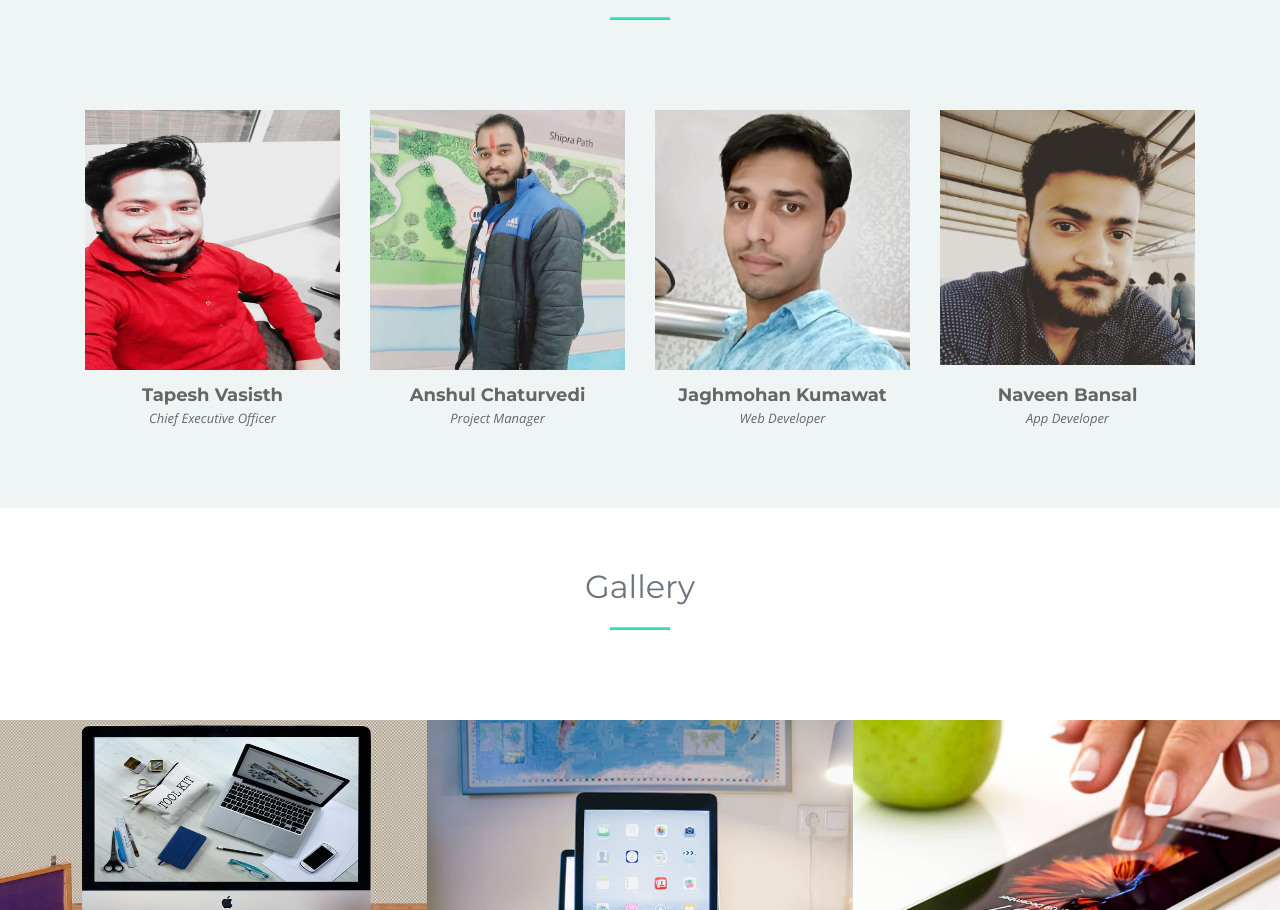
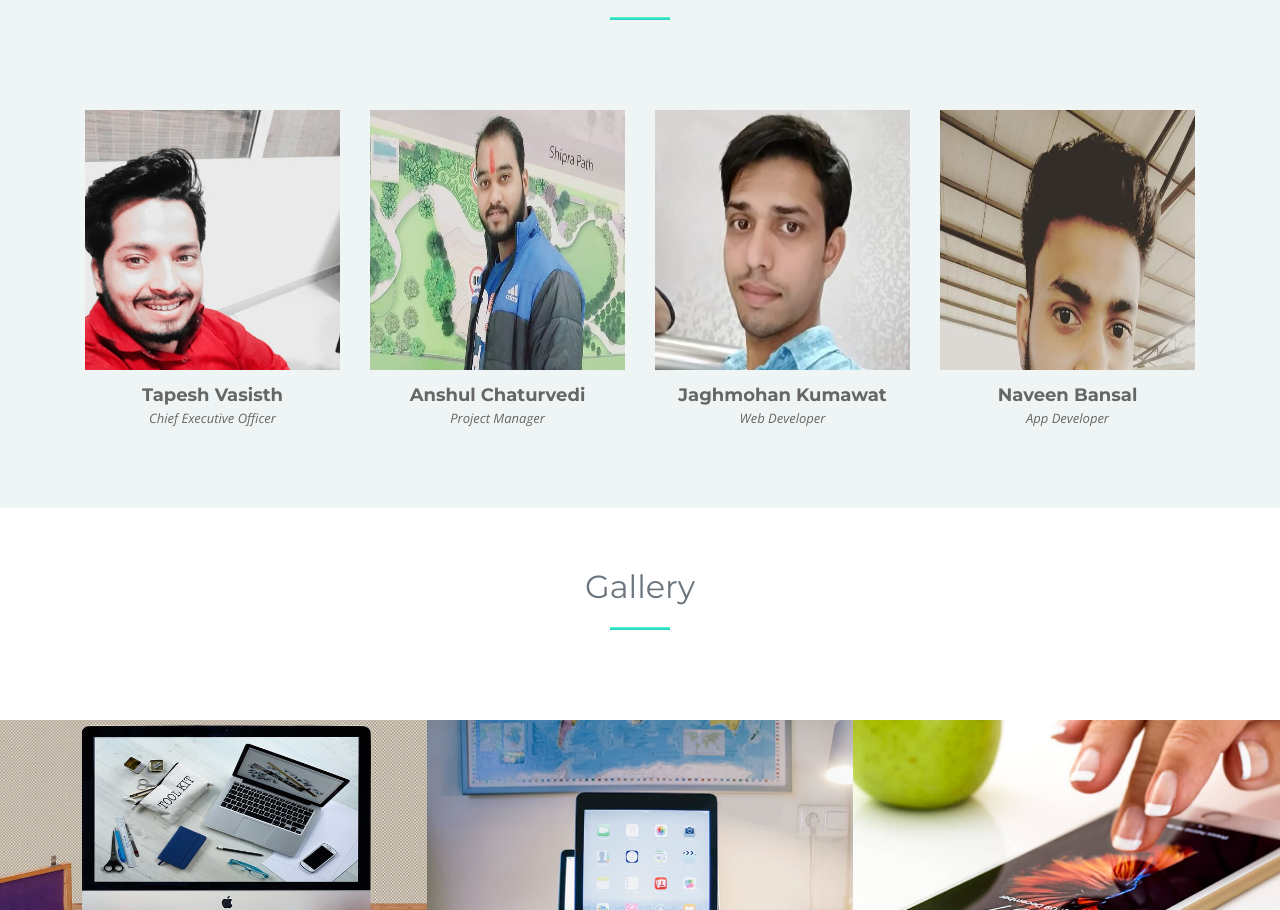
Before and after one commit to SoftwareEngineerTapeshVasisth/TWorldSoftware, a plain HTML site: page index.html in a window 1280 px wide. Shown: the part 6600-7510 px from the top of the page. Drawn offline with nearby package versions, Linux system fonts and the light colour scheme; files that its build step writes are made by us from their sources; files whose address does not match are found by name.

Commit message:
Comp ho gya

```diff
--- a/index.html
+++ b/index.html
@@ -751,7 +751,7 @@ html,body
         <div class="row wow fadeInUp">
           <div class="col-lg-3 col-md-6">
             <div class="member">
-              <div class="pic"><img src="team-1.jpg" alt="" style="width:300px;height:300px;"></div>
+              <div class="pic"><img src="team-1.jpg" alt="" style="width:450px;height:450px;"></div>
               <h4>Tapesh Vasisth</h4>
               <span>Chief Executive Officer</span>
               <!-- <div class="social">
@@ -765,7 +765,7 @@ html,body
 
           <div class="col-lg-3 col-md-6">
             <div class="member">
-              <div class="pic"><img src="team-2.jpg" alt=""></div>
+              <div class="pic"><img src="team-2.jpg" alt="" style="width:450px;height:450px;"></div>
               <h4>Anshul Chaturvedi</h4>
               <span>Project Manager</span>
               <!-- <div class="social">
@@ -779,7 +779,7 @@ html,body
 
           <div class="col-lg-3 col-md-6">
             <div class="member">
-              <div class="pic"><img src="team-3.jpg" alt=""></div>
+              <div class="pic"><img src="team-3.jpg" alt="" style="width:450px;height:450px;"></div>
               <h4>Jaghmohan Kumawat</h4>
               <span>Web Developer</span>
               <!-- <div class="social">
@@ -793,7 +793,7 @@ html,body
 
           <div class="col-lg-3 col-md-6">
             <div class="member">
-              <div class="pic"><img src="team-4.jpg" alt=""></div>
+              <div class="pic"><img src="team-4.jpg" alt="" style="width:450px;height:450px;"></div>
               <h4>Naveen Bansal</h4>
               <span>App Developer</span>
               <!-- <div class="social">
```
